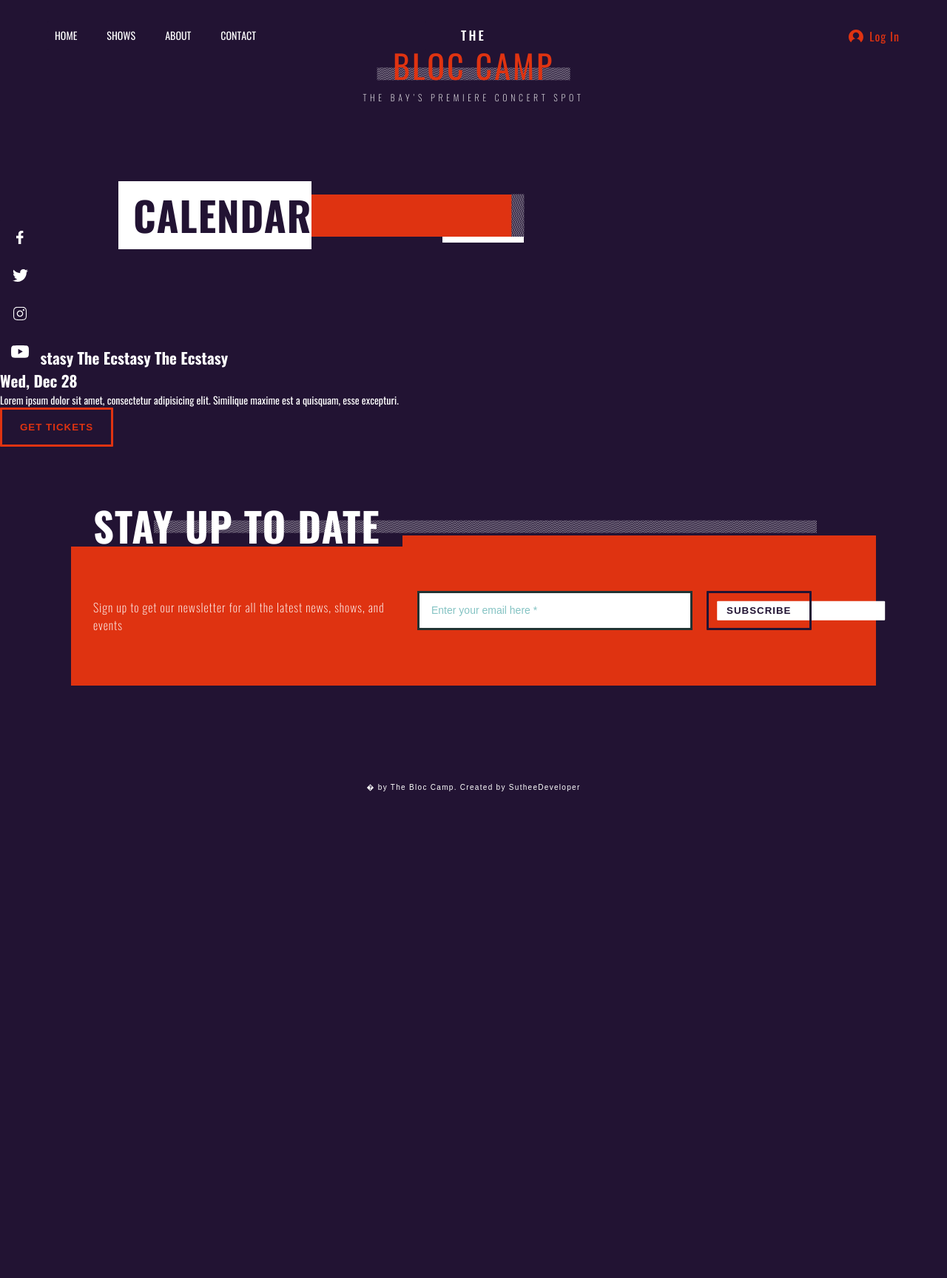
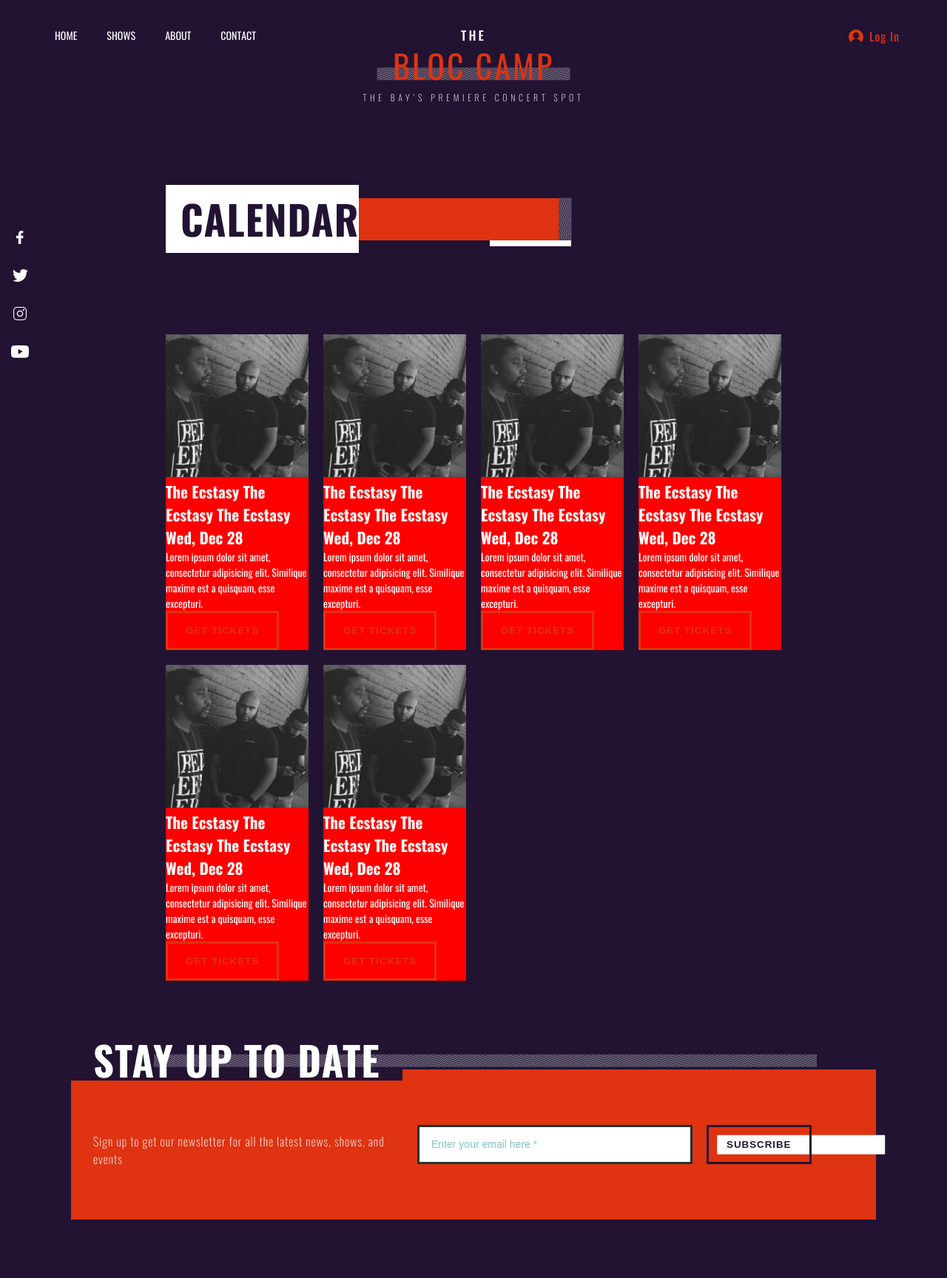
Before and after one commit to SutheeDev/thebloccamp, a Flask app: page /shows in a window 1280 px wide. Shown: the top 1728 px of the page at 74% size. Before the commit the page ends 1070 px from the top, so only its background shows below. Run offline with Flask 2, Linux system fonts and the light colour scheme.

Commit message:
style show container

```diff
--- a/static/css/calendar.css
+++ b/static/css/calendar.css
@@ -1,13 +1,10 @@
 main {
   background-color: #221333;
-}
-.calendar {
-  margin-top: -10px;
 }
 .calendar-container,
 .about-container,
 .contact-container {
-  width: 75vw;
+  width: 65vw;
 }
 .calendar-title2-box .calendar-title2 {
   width: 100%;
@@ -19,3 +16,39 @@ main {
     height: 50px;
   }
 }
+/* ---------------------- */
+/* Display each band  */
+/* ---------------------- */
+.calendar-shows {
+  width: 65vw;
+  max-width: 980px;
+  margin: 0 auto;
+  display: grid;
+  grid-template-columns: repeat(auto-fit, minmax(180px, 1fr));
+  gap: 20px;
+}
+@media screen and (max-width: 850px) {
+  .calendar-shows,
+  .calendar-container,
+  .about-container,
+  .contact-container {
+    width: 80vw;
+  }
+}
+.calendar-show {
+  max-width: 280px;
+  background-color: red;
+}
+.calendar-show img {
+  width: 100%;
+  filter: grayscale(100%);
+}
+@media screen and (max-width: 480px) {
+  .calendar-shows {
+    display: flex;
+    flex-direction: column;
+  }
+  .calendar-show {
+    max-width: 100%;
+  }
+}
--- a/templates/shows.html
+++ b/templates/shows.html
@@ -15,7 +15,87 @@
   </section>
   <section class="calendar-shows">
     <article class="calendar-show">
-      <img src="" alt="" />
+      <img src="../static/images/img-band-1.jpg" alt="" />
+      <div class="calendar-show-info">
+        <div class="band-date">
+          <h2>The Ecstasy The Ecstasy The Ecstasy</h2>
+          <h2>Wed, Dec 28</h2>
+        </div>
+        <div class="band-info">
+          <p>
+            Lorem ipsum dolor sit amet, consectetur adipisicing elit. Similique
+            maxime est a quisquam, esse excepturi.
+          </p>
+        </div>
+        <button class="btn">get tickets</button>
+      </div>
+    </article>
+    <article class="calendar-show">
+      <img src="../static/images/img-band-1.jpg" alt="" />
+      <div class="calendar-show-info">
+        <div class="band-date">
+          <h2>The Ecstasy The Ecstasy The Ecstasy</h2>
+          <h2>Wed, Dec 28</h2>
+        </div>
+        <div class="band-info">
+          <p>
+            Lorem ipsum dolor sit amet, consectetur adipisicing elit. Similique
+            maxime est a quisquam, esse excepturi.
+          </p>
+        </div>
+        <button class="btn">get tickets</button>
+      </div>
+    </article>
+    <article class="calendar-show">
+      <img src="../static/images/img-band-1.jpg" alt="" />
+      <div class="calendar-show-info">
+        <div class="band-date">
+          <h2>The Ecstasy The Ecstasy The Ecstasy</h2>
+          <h2>Wed, Dec 28</h2>
+        </div>
+        <div class="band-info">
+          <p>
+            Lorem ipsum dolor sit amet, consectetur adipisicing elit. Similique
+            maxime est a quisquam, esse excepturi.
+          </p>
+        </div>
+        <button class="btn">get tickets</button>
+      </div>
+    </article>
+    <article class="calendar-show">
+      <img src="../static/images/img-band-1.jpg" alt="" />
+      <div class="calendar-show-info">
+        <div class="band-date">
+          <h2>The Ecstasy The Ecstasy The Ecstasy</h2>
+          <h2>Wed, Dec 28</h2>
+        </div>
+        <div class="band-info">
+          <p>
+            Lorem ipsum dolor sit amet, consectetur adipisicing elit. Similique
+            maxime est a quisquam, esse excepturi.
+          </p>
+        </div>
+        <button class="btn">get tickets</button>
+      </div>
+    </article>
+    <article class="calendar-show">
+      <img src="../static/images/img-band-1.jpg" alt="" />
+      <div class="calendar-show-info">
+        <div class="band-date">
+          <h2>The Ecstasy The Ecstasy The Ecstasy</h2>
+          <h2>Wed, Dec 28</h2>
+        </div>
+        <div class="band-info">
+          <p>
+            Lorem ipsum dolor sit amet, consectetur adipisicing elit. Similique
+            maxime est a quisquam, esse excepturi.
+          </p>
+        </div>
+        <button class="btn">get tickets</button>
+      </div>
+    </article>
+    <article class="calendar-show">
+      <img src="../static/images/img-band-1.jpg" alt="" />
       <div class="calendar-show-info">
         <div class="band-date">
           <h2>The Ecstasy The Ecstasy The Ecstasy</h2>
```
